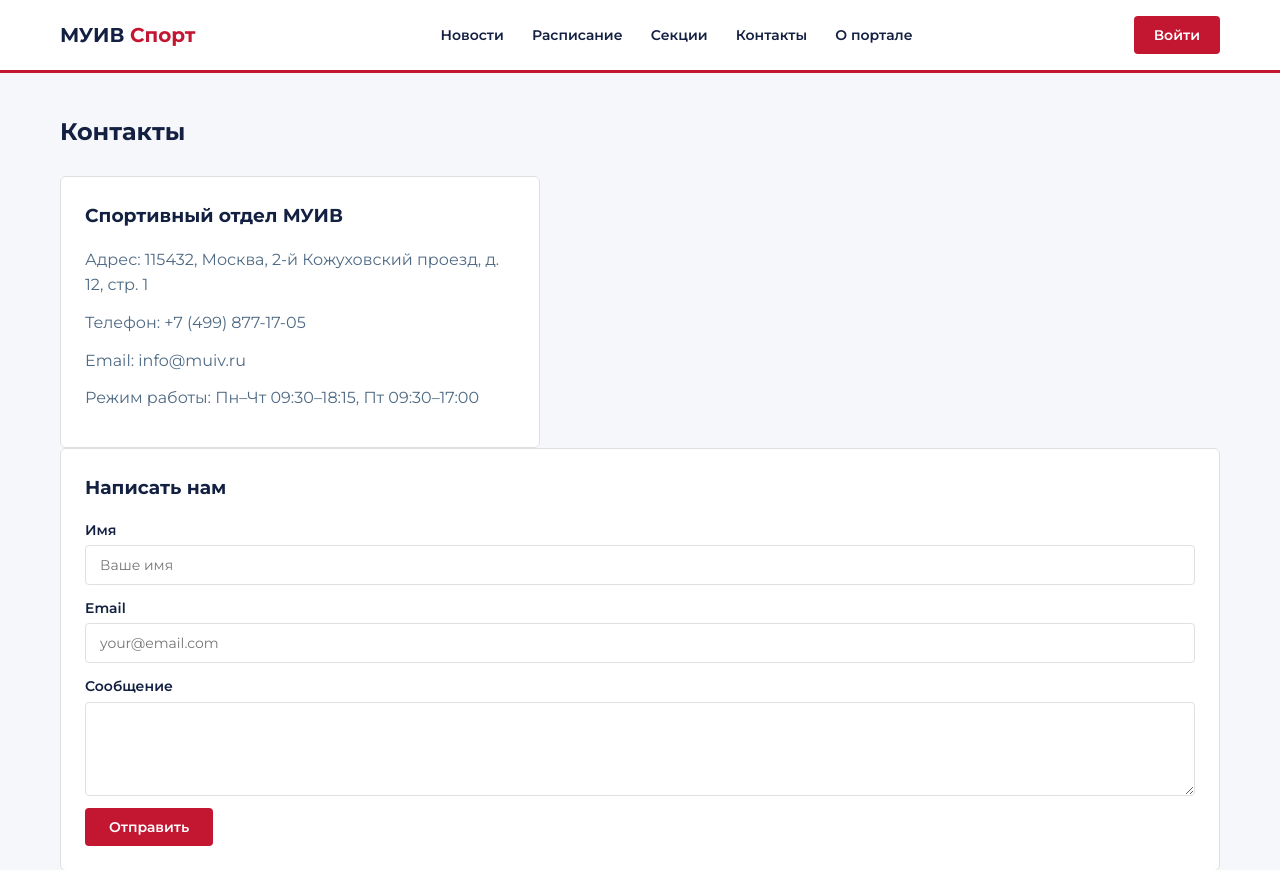
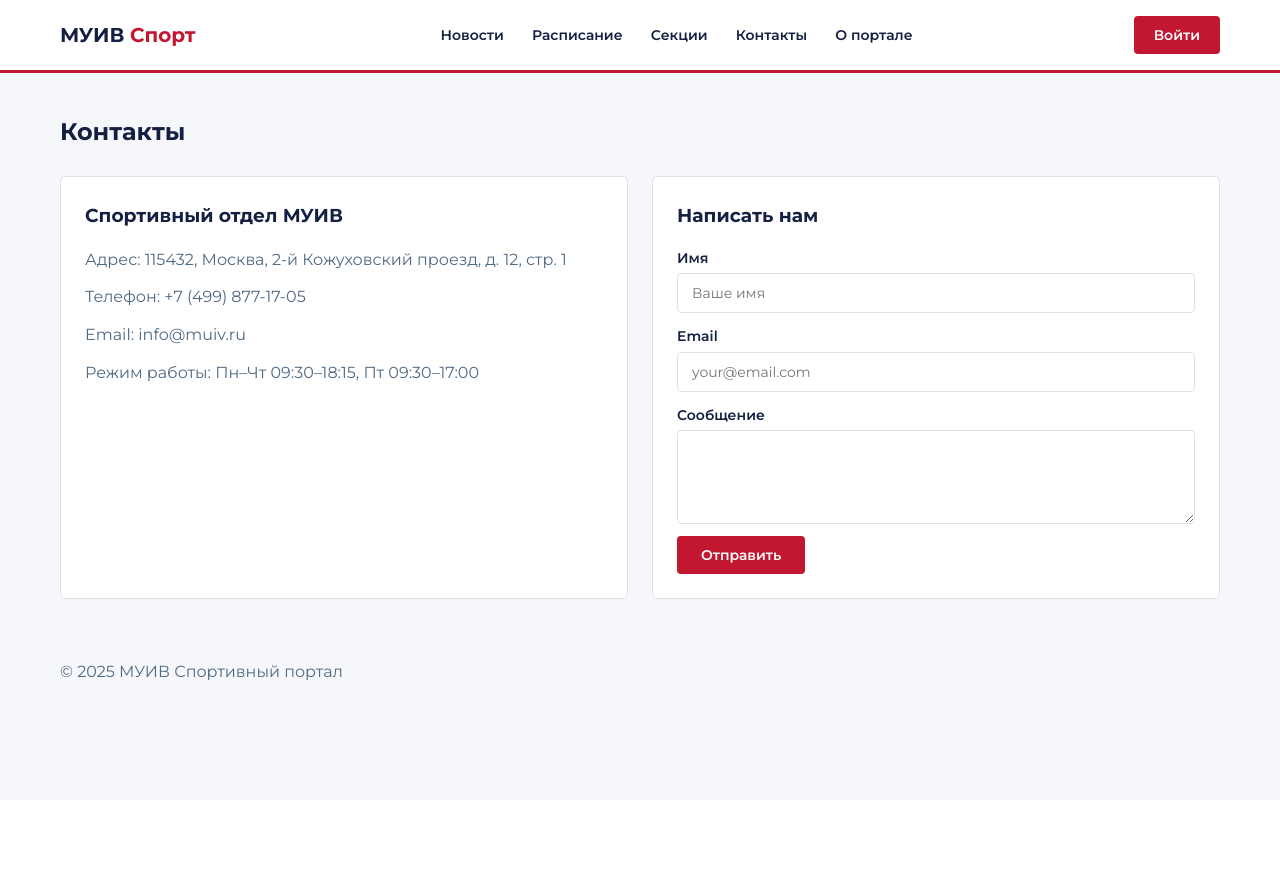
Before and after one commit to Dim-Dim-git/vitte-sport, a Django app: page /contacts/ in a window 1280 px wide. Shown: the top 870 px of the page. After the commit the page ends 681 px from the top, so only its background shows below. Run offline with Django 5.2, Linux system fonts and the light colour scheme.

Commit message:
Contacts grid fix

```diff
--- a/templates/contacts.html
+++ b/templates/contacts.html
@@ -6,7 +6,7 @@
 <div class="container" style="padding-top: 40px; padding-bottom: 60px;">
   <h2>Контакты</h2>
 
-  <div style="background: var(--white); border: 1px solid var(--border); border-radius: 6px; padding: 24px; margin-top: 24px; max-width: 480px;">
+  <div style="display: grid; grid-template-columns: 1fr 1fr; gap: 24px; margin-top: 24px;"><div style="background: var(--white); border: 1px solid var(--border); border-radius: 6px; padding: 24px;">
     <h3>Спортивный отдел МУИВ</h3>
     <p style="margin-top: 12px;">Адрес: 115432, Москва, 2-й Кожуховский проезд, д. 12, стр. 1</p>
     <p>Телефон: +7 (499) 877-17-05</p>
@@ -37,6 +37,6 @@
     </form>
   {% endif %}
   </div>
-
+</div>
 </div>
 {% endblock %}
```
